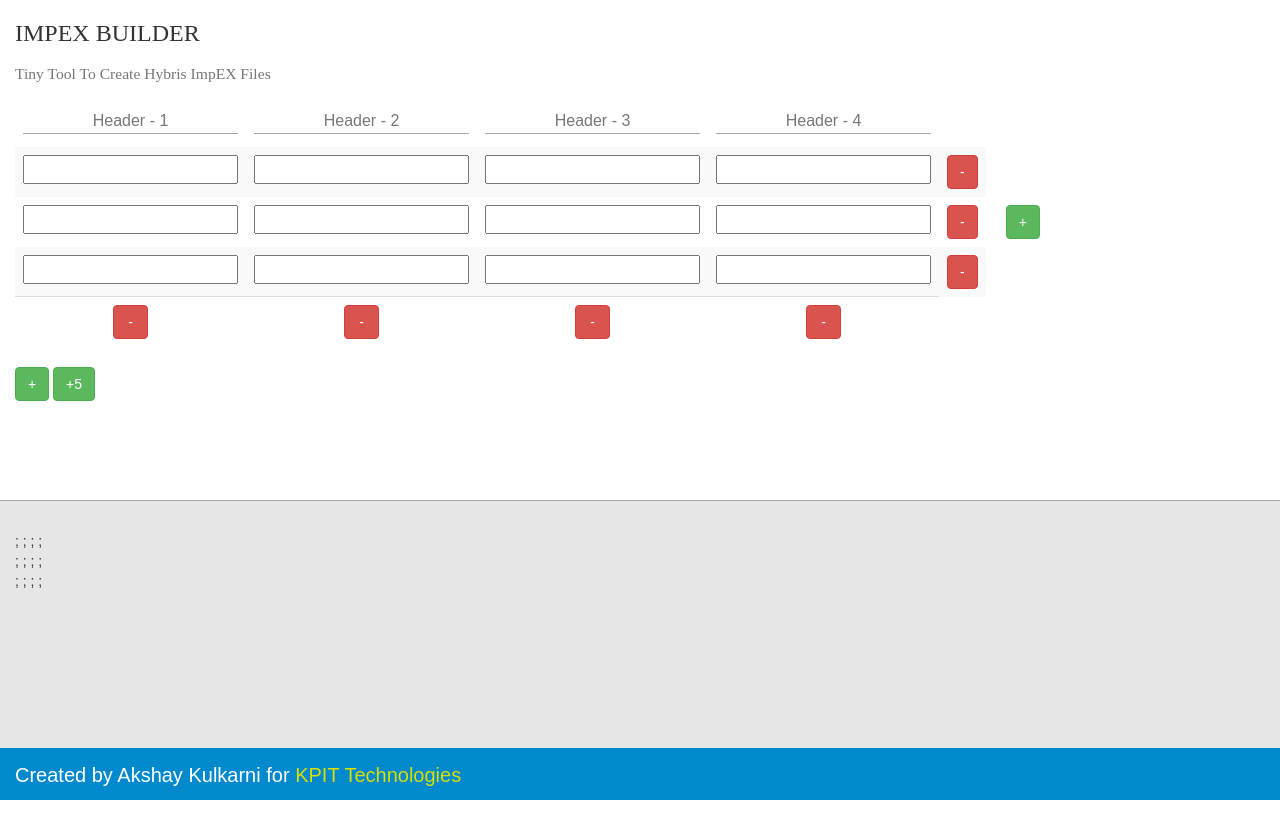
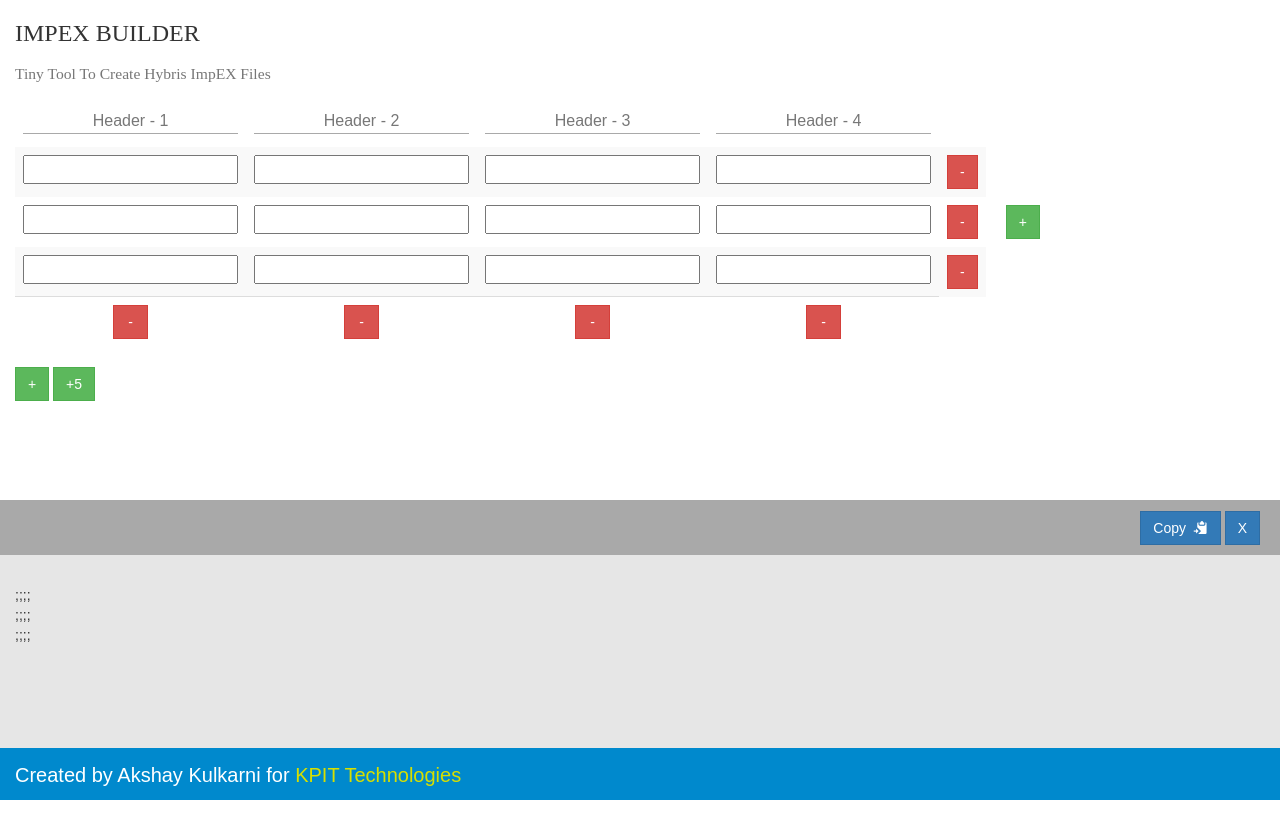
Before and after one commit to akshaykulkarni2007/impex-builder, a plain HTML site: page index.html in a window 1280 px wide. Drawn offline with nearby package versions, Linux system fonts and the light colour scheme; some packages are replaced by stand-ins of ours; a script that the page names is missing.

Commit message:
clipboard success, collapse start

```diff
--- a/assets/css/styles.css
+++ b/assets/css/styles.css
@@ -1,5 +1,8 @@
 body {
   font-family: Playfair Display, sans-serif;
+}
+.btn {
+  border-radius: 0;
 }
 h3.main-title {
   margin: 20px auto;
@@ -48,19 +51,24 @@ tfoot tr td .removeColumn {
   bottom: 50px;
   left: 0;
   width: 100%;
-  padding: 30px 15px;
+  border-top: 1px solid #a9a9a9;
   background: #e6e6e6;
-  border-top: 1px solid #a9a9a9;
   overflow-y: scroll;
 }
 .impex-output .impex-output-title {
-  background: #000
+  background: #a9a9a9;
+  position: relative;
+  text-align: right;
+  padding: 10px 20px;
 }
-.impex-output span {
-  position: absolute;
-  right: 20px;
-  top: 20px;
-  z-index: 10
+.impex-output .impex-output-title span.clipboard {
+  /*float: right;*/
+  z-index: 10;
+
+}
+.impex-output .impex-output-body {
+  padding: 30px 15px;
+  height: inherit;
 }
 
 footer {
--- a/assets/js/functions.js
+++ b/assets/js/functions.js
@@ -13,6 +13,7 @@ $(document).ready(function() {
   impex_data = [['','','',''],['','','',''],['','','','']];
   headers_data = populateHeadersData(impex_data);
 
+  new Clipboard('.clipboard');
 
   printTable(impex_data,headers_data);
   printImpexOutput(impex_data);
@@ -88,7 +89,7 @@ $(document).on('content-refresh',function() {
 });
 
 function printImpexOutput(impex_data) {
-  $('.impex-output').html(outTemplate({rows:impex_data}));
+  $('.impex-output-body').html(outTemplate({rows:impex_data}));
 }
 
 function printTable(impex_data,headers_data) {
--- a/index.html
+++ b/index.html
@@ -47,11 +47,13 @@
 
           </div>
 
+
           <div class="impex-output">
             <div class="impex-output-title">
-              <span data-toggle="collapse" data-target="#impex-output"></span>
-              <span class="btn btn-primary">Copy <span class="glyphicon glyphicon-copy"></span></span>
+              <span class="btn btn-primary clipboard" data-clipboard-target="#impex-output-body">Copy&nbsp;&nbsp;<span class="glyphicon glyphicon-copy"></span></span>
+              <span class="btn btn-primary collapse-output" data-toggle="collapse" data-target="#impex-output-body">X</span>
             </div>
+            <div class="impex-output-body" id="impex-output-body"></div>
           </div>
 
         </div>
@@ -98,11 +100,7 @@
 
     <script id="impex-out" type="text/x-handlebars-template">
         {{#each rows}}
-            <div>
-              {{#each this}}
-                {{this}};
-              {{/each}}
-            </div>
+            <div>{{#each this}}{{this}};{{/each}}</div>
         {{/each}}
     </script>
 
```
